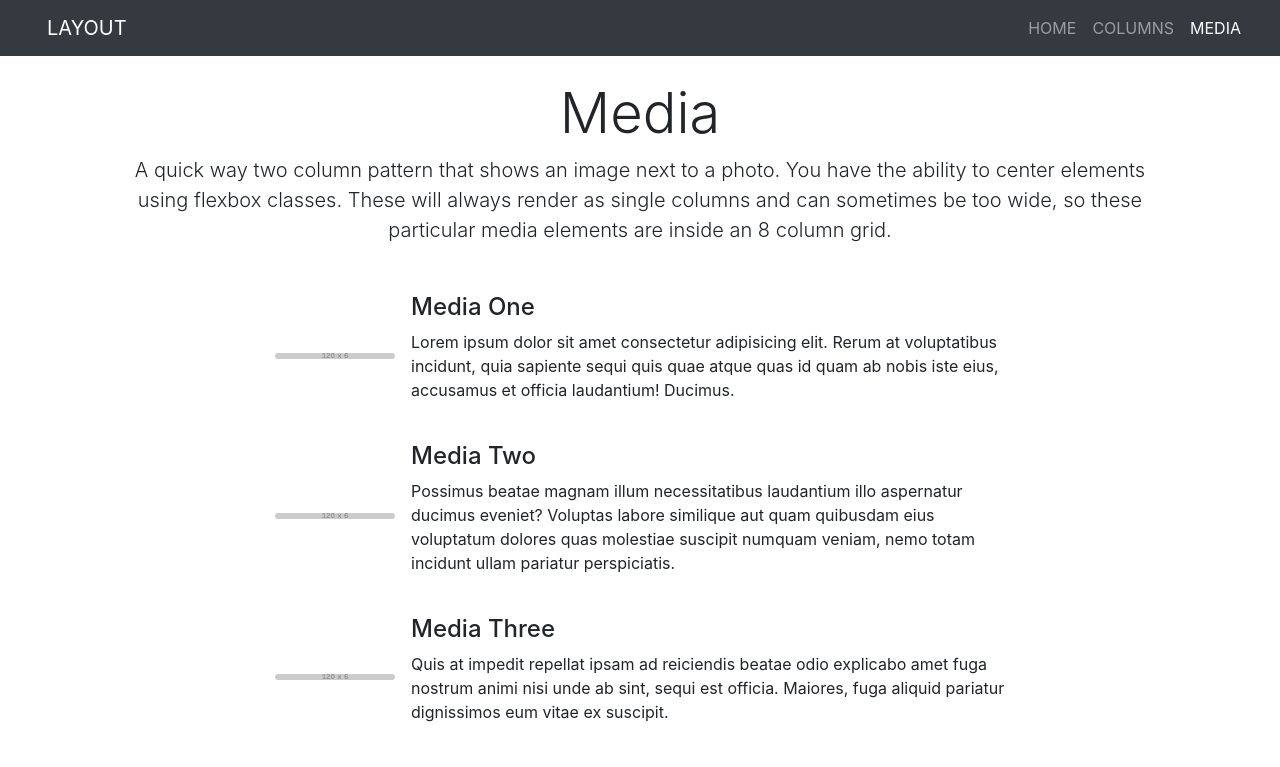
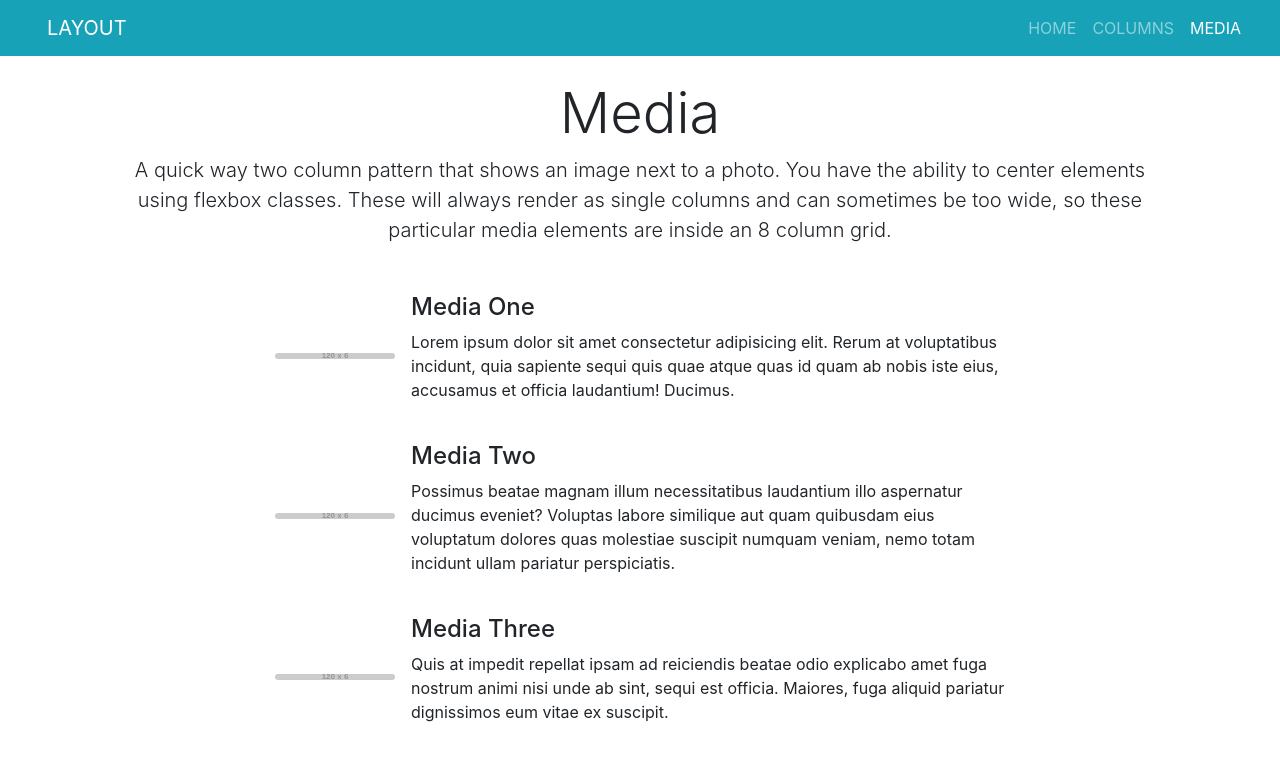
Before and after one commit to GalkaKG/test-repo, a plain HTML site: page learning-git-github-2421501-01_02b/docs/media.html in a window 1280 px wide. Drawn offline with nearby package versions, Linux system fonts and the light colour scheme; placeholder pictures from the web are drawn by us.

Commit message:
new-commit

```diff
--- a/learning-git-github-2421501-01_02b/docs/media.html
+++ b/learning-git-github-2421501-01_02b/docs/media.html
@@ -13,9 +13,9 @@
     <title>Layouts</title>
   </head>
 
-  <body class="bg-dark">
+  <body class="bg-info">
     <header id="page-hero" class=" d-flex flex-column align-content-between">
-      <nav class=" navbar navbar-expand-md bg-dark navbar-dark">
+      <nav class=" navbar navbar-expand-md bg-info navbar-dark">
         <div class="container-fluid">
           <button
             type="button"
```
Also changed, not shown: learning-git-github-2421501-01_02b/docs/columns.html (+2 -2 lines), learning-git-github-2421501-01_02b/docs/index.html (+0 -4 lines).
